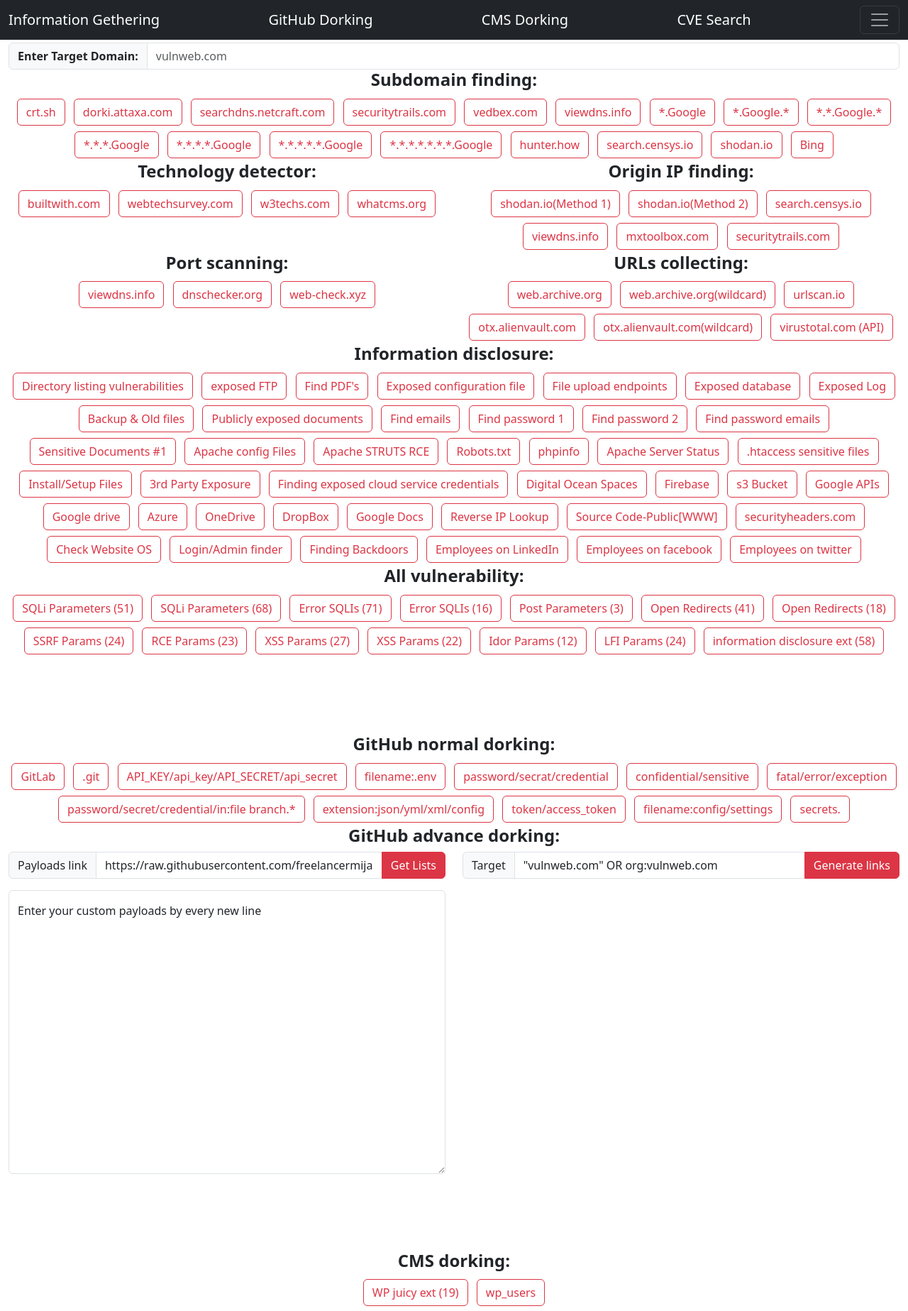
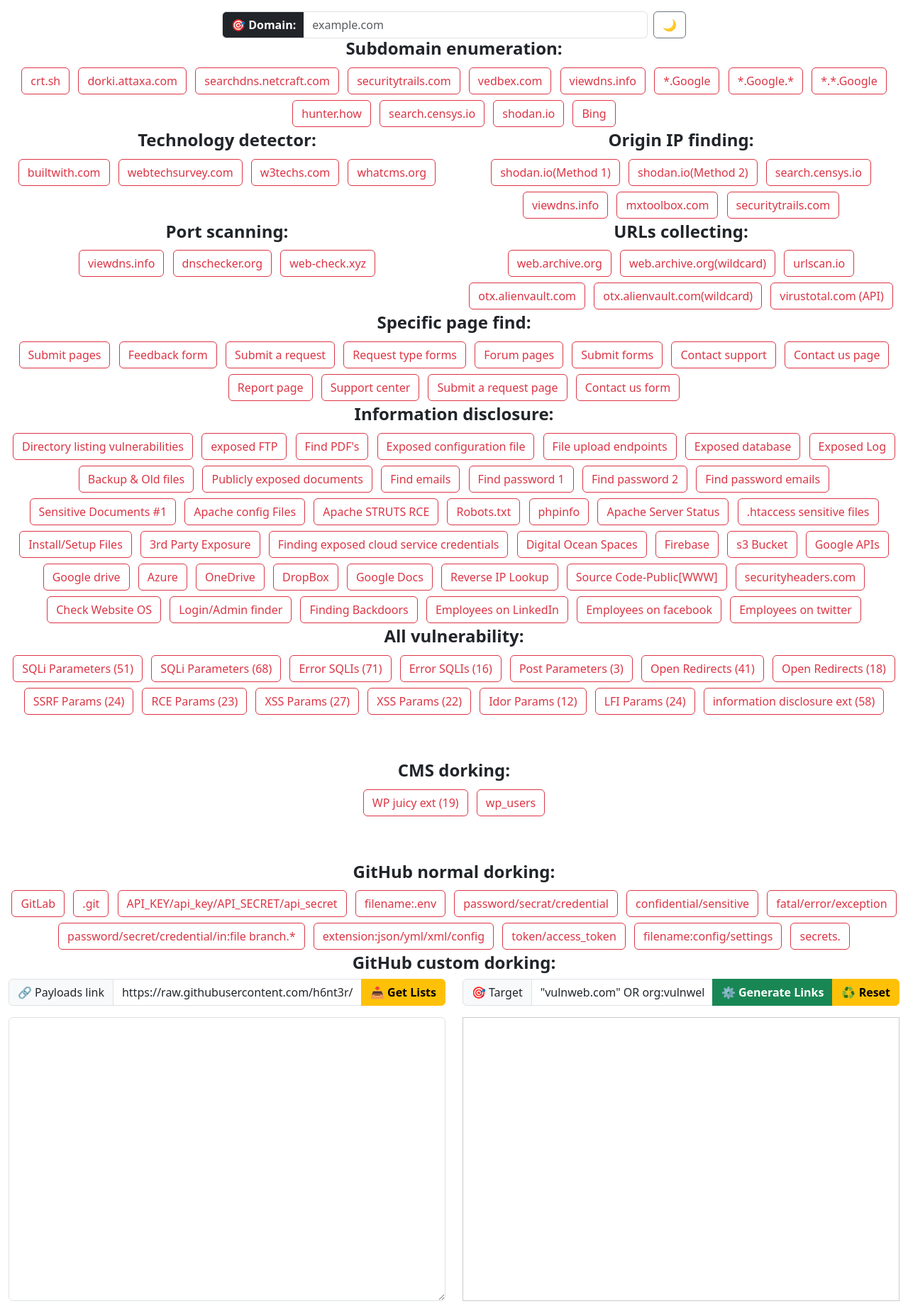
Before and after one commit to h6nt3r/reconengine, a plain HTML site: page index.html in a window 1280 px wide. Shown: the top 1847 px of the page at 71% size. Drawn offline with nearby package versions, Linux system fonts and the light colour scheme.

Commit message:
Add files via upload

```diff
--- a/index.html
+++ b/index.html
@@ -6,63 +6,34 @@
     <title>Advance Recon Egnine</title>
     <link href="https://cdn.jsdelivr.net/npm/bootstrap@5.3.3/dist/css/bootstrap.min.css" rel="stylesheet" integrity="sha384-QWTKZyjpPEjISv5WaRU9OFeRpok6YctnYmDr5pNlyT2bRjXh0JMhjY6hW+ALEwIH" crossorigin="anonymous">
 
-	<script src="./assets/jquery-2.1.3.min.js"></script>
+	<script src="https://cdnjs.cloudflare.com/ajax/libs/jquery/2.1.3/jquery.min.js"></script>
     <link rel="stylesheet" href="./assets/style.css">
+    <link rel="stylesheet" href="https://cdnjs.cloudflare.com/ajax/libs/font-awesome/6.5.0/css/all.min.css">
+
 </head>
 
 <body>
+<div class="container-fluid mt-3">
+    <div class="d-flex justify-content-center align-items-center flex-wrap gap-2">
+        <!-- Target domain input with icon -->
+        <div class="input-group" style="max-width: 600px;">
+            <span class="input-group-text fw-bold bg-dark text-white border-end-0">🎯 Domain:</span>
+            <input type="text" class="form-control border-start-0" id="searchdomain" placeholder="example.com">
+        </div>
 
-    <nav class="navbar navbar-dark bg-dark fixed-top">
-        <div class="container-fluid">
-          <a class="navbar-brand text-capitalize" href="#info">Information gethering</a>
-          <a class="navbar-brand text-capitalize" href="#gitHubdorking">GitHub dorking</a>
-          <a class="navbar-brand text-capitalize" href="#cMSdorking">CMS dorking</a>
-          <a class="navbar-brand text-capitalize" href="#cVESearch">CVE Search</a>
-          <button class="navbar-toggler" type="button" data-bs-toggle="offcanvas" data-bs-target="#offcanvasDarkNavbar" aria-controls="offcanvasDarkNavbar" aria-label="Toggle navigation">
-            <span class="navbar-toggler-icon"></span>
-          </button>
-          <div class="offcanvas offcanvas-end text-bg-dark" tabindex="-1" id="offcanvasDarkNavbar" aria-labelledby="offcanvasDarkNavbarLabel">
-            <div class="offcanvas-header">
-              <h5 class="offcanvas-title" id="offcanvasDarkNavbarLabel">Author Informations</h5>
-              <button type="button" class="btn-close btn-close-white" data-bs-dismiss="offcanvas" aria-label="Close"></button>
-            </div>
-            <div class="offcanvas-body">
-              <ul class="navbar-nav justify-content-end flex-grow-1 pe-3">
-                <li class="nav-item">
-                  <a class="nav-link active" target="_blank" aria-current="page" href="https://x.com/mijanhaque_">My Twitter</a>
-                </li>
-                <li class="nav-item">
-                  <a class="nav-link" target="_blank" href="https://www.linkedin.com/in/mijanhaque/">My Linkedin</a>
-                </li>
-                <li class="nav-item">
-                    <a class="nav-link" target="_blank" href="https://www.facebook.com/mijanhaqueofficial">My Facebook Page</a>
-                </li>
-                <li class="nav-item">
-                    <a class="nav-link" target="_blank" href="https://t.me/mijanhaque">My Telegram</a>
-                </li>
-                <li class="nav-item">
-                    <a class="nav-link" target="_blank" href="https://github.com/h6nt3r">My Github</a>
-                </li>
-              </ul>
-            </div>
-          </div>
-        </div>
-      </nav>
-    <!-- header start -->
-        <form id="info" class="container-fluid">
-            <div class="input-group">
-                <label class="input-group-text fw-bold" for="searchdomain" id="basic-addon1">Enter Target
-                    Domain:</label>
-                <input type="text" class="form-control" id="searchdomain" placeholder="vulnweb.com">
-            </div>
-        </form>
-    <!-- header end -->
+        <!-- Theme toggle icon, tightly aligned -->
+        <button id="themeToggle" class="btn btn-outline-secondary" onclick="toggleTheme()" title="Toggle Light/Dark Mode">
+            🌙
+        </button>
+    </div>
+</div>
+
 
     <!-- vuln scan category generic-->
     <div class="container-fluid">
             <div class="row text-center">
                 <div class="col-12">
-                    <h4 class="fw-bold">Subdomain finding:</h4>
+                    <h4 class="fw-bold">Subdomain enumeration:</h4>
                 </div>
             </div>
             <div class="row text-center">
@@ -85,16 +56,7 @@
 
                     <button onclick="subdomainDork('site:*.example.com.*')" type="button" class="btn btn-outline-danger m-1">*.Google.*</button>
 
-                    <button onclick="subdomainDork('site:*.*.example.com.*')" type="button" class="btn btn-outline-danger m-1">*.*.Google.*</button>
-
-                    <button onclick="subdomainDork('site:*.*.*.example.com')" type="button" class="btn btn-outline-danger m-1">*.*.*.Google</button>
-
-                    <button onclick="subdomainDork('site:*.*.*.*.example.com')" type="button" class="btn btn-outline-danger m-1">*.*.*.*.Google</button>
-
-                    <button onclick="subdomainDork('site:*.*.*.*.*.example.com')" type="button" class="btn btn-outline-danger m-1">*.*.*.*.*.Google</button>
-
-                    <button onclick="subdomainDork('site:*.*.*.*.*.*.*.example.com')" type="button" class="btn btn-outline-danger m-1">*.*.*.*.*.*.*.Google</button>
-
+                    <button onclick="subdomainDork('site:*.*.example.com')" type="button" class="btn btn-outline-danger m-1">*.*.Google</button>
 		            <button onclick="subdomainDork('https://hunter.how/list?searchValue=domain%3D%22example.com%22&timestamp=1731998971095')" type="button" class="btn btn-outline-danger m-1">hunter.how</button>
 
                     <button onclick="subdomainDork('https://search.censys.io/search?resource=hosts&sort=RELEVANCE&per_page=25&virtual_hosts=EXCLUDE&q=example.com')" type="button" class="btn btn-outline-danger m-1">search.censys.io</button>
@@ -170,6 +132,31 @@
         </div>
     </div>
 <!-- vuln scan category 0.1 -->
+<!-- vuln scan category 0.1 -->
+<div class="container-fluid">
+    <div class="row text-center">
+        <div class="col-12">
+            <h4 class="fw-bold">Specific page find:</h4>
+        </div>
+    </div>
+    <div class="row text-center">
+        <div class="col-12">
+            <button onclick="specificPageDork()" type="button" class="btn btn-outline-danger m-1">Submit pages</button>
+            <button onclick="feedbackFormDork()" type="button" class="btn btn-outline-danger m-1">Feedback form</button>
+            <button onclick="submitRequestDork()" type="button" class="btn btn-outline-danger m-1">Submit a request</button>
+            <button onclick="requestTypeFormsDork()" type="button" class="btn btn-outline-danger m-1">Request type forms</button>
+            <button onclick="forumPagesDork()" type="button" class="btn btn-outline-danger m-1">Forum pages</button>
+            <button onclick="submitFormsDork()" type="button" class="btn btn-outline-danger m-1">Submit forms</button>
+            <button onclick="contactSupportDork()" type="button" class="btn btn-outline-danger m-1">Contact support</button>
+            <button onclick="contactUsPageDork()" type="button" class="btn btn-outline-danger m-1">Contact us page</button>
+            <button onclick="reportPageDork()" type="button" class="btn btn-outline-danger m-1">Report page</button>
+            <button onclick="supportCenterDork()" type="button" class="btn btn-outline-danger m-1">Support center</button>
+            <button onclick="submitARequestPageDork()" type="button" class="btn btn-outline-danger m-1">Submit a request page</button>
+            <button onclick="contactUsFormDork()" type="button" class="btn btn-outline-danger m-1">Contact us form</button>
+        </div>
+    </div>
+</div>
+
 
     <div class="container-fluid">
         <div class="row text-center">
@@ -307,8 +294,25 @@
     </div>
     <!-- vuln scan category 2 -->
 
+        <!-- vuln scan category 4 -->
+    <div id="cMSdorking" class="container-fluid">
+        <div class="row text-center">
+            <div class="col-12">
+                <h4 class="fw-bold">CMS dorking:</h4>
+            </div>
+        </div>
+        <div class="row text-center">
+            <div class="col-12">
+                <button onclick="cmsDork('site:example.com inurl:/wp-content | inurl:/wp-includes | inurl:wp-admin.php | inurl:wp-config.php | wp-content/uploads | inurl:Wp-load | inurl:wp-signup.php | inurl:Wp-json | inrul:wp-includes | inurl:index.php | inurl:wp-login.php | inurl:wp-links-opml.php | inurl:wp-activate.php | inurl:wp-blog-header.php | inurl:wp-cron.php | inurl:wp-links.php | inurl:wp-mail.php | inurl:xmlrpc.php | inurl:wp-settings.php | inurl:wp-trackback.php | inurl:admin-bar.php')" type="button" class="btn btn-outline-danger m-1">WP juicy ext (19)</button>
+
+                <button onclick="cmsDork('site:example.com filetype:sql intext:wp_users phpmyadmin')" type="button" class="btn btn-outline-danger m-1">wp_users</button>
+            </div>
+        </div>
+    </div>
     <!-- vuln scan category 4 -->
-    <div id="gitHubdorking" class="container-fluid mt-5">
+
+    <!-- vuln scan category 4 -->
+    <div id="gitHubdorking" class="container-fluid">
         <div class="row text-center">
             <div class="col-12">
                 <h4 class="fw-bold">GitHub normal dorking:</h4>
@@ -345,51 +349,39 @@
     <div class="container-fluid">
         <div class="row">
             <div class="col-12 text-center">
-                <h4 class="fw-bold">GitHub advance dorking:</h4>
+                <h4 class="fw-bold">GitHub custom dorking:</h4>
             </div>
         </div>
         <div class="row">
             <div class="col-6">
                 <div class="input-group mb-3">
-                    <label class="input-group-text">Payloads link</label>
-                    <input type="text"  id="urla" class="form-control" placeholder="Enter your payloads link" value="https://raw.githubusercontent.com/freelancermijan/githubreconengine/refs/heads/main/git-dorks.txt">
-                    <button class="btn btn-danger" onclick="getKeywordss()">Get Lists</button>
+                    <label class="input-group-text"><span class="me-1">🔗</span> Payloads link</label>
+                    <input type="text"  id="urla" class="form-control" placeholder="Enter your payloads link" value="https://raw.githubusercontent.com/h6nt3r/collection_payloads/refs/heads/main/git-dorks.txt">
+                    <button class="btn btn-warning btn-consistent fw-bold d-flex align-items-center gap-1" onclick="getKeywordss()">📥 Get Lists</button>
                 </div>
                 <div class="form-floating">
                     <textarea class="form-control" placeholder="Leave a comment here" id="keywords1" style="height: 400px"></textarea>
-                    <label for="floatingTextarea2">Enter your custom payloads by every new line</label>
                   </div>
             </div>
             <div class="col-6">
                 <div class="input-group mb-3">
-                    <span class="input-group-text">Target</span>
+                    <span class="input-group-text"><span class="me-1">🎯</span> Target</span>
                     <input type="text" id="targets" value='"vulnweb.com" OR org:vulnweb.com' class="form-control" placeholder='"vulnweb.com" OR org:vulnweb.com'>
-                    <button class="btn btn-danger input-group-text" onclick="Generate()">Generate links</button>
+                    <button class="btn btn-success fw-bold input-group-text d-flex align-items-center gap-1" onclick="Generate()">
+    ⚙️ Generate Links
+</button>
+                    <button class="btn btn-warning fw-bold input-group-text d-flex align-items-center gap-1" onclick="ResetDorkResults()">
+    ♻️ Reset
+</button>
                 </div>
-                <table>
-                    <div id="results" style="height:400px;overflow:scroll;"></div>
-                </table>
+                <div id="results" style="height:400px;overflow:auto; border:1px solid #ccc; padding:10px;"></div>
+
             </div>
         </div>
     </div>
     <!-- vuln scan category 4 -->
 
-    <!-- vuln scan category 4 -->
-    <div id="cMSdorking" class="container-fluid mt-5">
-        <div class="row text-center">
-            <div class="col-12">
-                <h4 class="fw-bold">CMS dorking:</h4>
-            </div>
-        </div>
-        <div class="row text-center">
-            <div class="col-12">
-                <button onclick="cmsDork('site:example.com inurl:/wp-content | inurl:/wp-includes | inurl:wp-admin.php | inurl:wp-config.php | wp-content/uploads | inurl:Wp-load | inurl:wp-signup.php | inurl:Wp-json | inrul:wp-includes | inurl:index.php | inurl:wp-login.php | inurl:wp-links-opml.php | inurl:wp-activate.php | inurl:wp-blog-header.php | inurl:wp-cron.php | inurl:wp-links.php | inurl:wp-mail.php | inurl:xmlrpc.php | inurl:wp-settings.php | inurl:wp-trackback.php | inurl:admin-bar.php')" type="button" class="btn btn-outline-danger m-1">WP juicy ext (19)</button>
 
-                <button onclick="cmsDork('site:example.com filetype:sql intext:wp_users phpmyadmin')" type="button" class="btn btn-outline-danger m-1">wp_users</button>
-            </div>
-        </div>
-    </div>
-    <!-- vuln scan category 4 -->
 
     <div id="cVESearch" class="container-fluid mt-5">
         <div class="row text-center pt-4">
@@ -397,7 +389,7 @@
                 <h4 class="fw-bold">CVE Search:</h4>
                 <form class="">
                     <div class="input-group">
-                        <label class="input-group-text fw-bold" for="searccve" id="basic-addon1">Enter the CVE:</label>
+                        <label class="input-group-text fw-bold" for="searccve" id="basic-addon1"><span class="me-1">🛡️</span> Enter the CVE:</label>
                         <input type="text" class="form-control" id="searccve" placeholder="2020-2020">
                     </div>
                 </form>
@@ -437,13 +429,17 @@
         </div>
     </div>
 
-    <div class="container">
-        <div class="row text-center pt-4">
-            <div class="col-12">
-                <p class=""> Developed by <a href="https://x.com/mijanhaque_" target="_blank">Mijanur Rahman</a> </p>
-            </div>
-        </div>
+<footer class="text-center py-4 mt-5 developer-footer">
+    <h5 class="fw-bold">Developed by</h5>
+    <p class="fs-5 mb-3">Mijanur Rahman</p>
+    <div class="social-icons">
+        <a href="https://www.linkedin.com/in/mijanhaque/" target="_blank" class="mx-2"><i class="fab fa-linkedin fa-2x"></i></a>
+        <a href="https://x.com/mijanhaque_" target="_blank" class="mx-2"><i class="fab fa-twitter fa-2x"></i></a>
+        <a href="https://github.com/h6nt3r" target="_blank" class="mx-2"><i class="fab fa-github fa-2x"></i></a>
+        <a href="https://www.facebook.com/mijanhaqueofficial/" target="_blank" class="mx-2"><i class="fab fa-facebook fa-2x"></i></a>
     </div>
+</footer>
+
 <script src="https://cdn.jsdelivr.net/npm/bootstrap@5.3.3/dist/js/bootstrap.bundle.min.js" integrity="sha384-YvpcrYf0tY3lHB60NNkmXc5s9fDVZLESaAA55NDzOxhy9GkcIdslK1eN7N6jIeHz" crossorigin="anonymous"></script>
 <script src="./assets/script.js"></script>
 </body>
```
Also changed, not shown: 1 other file.
